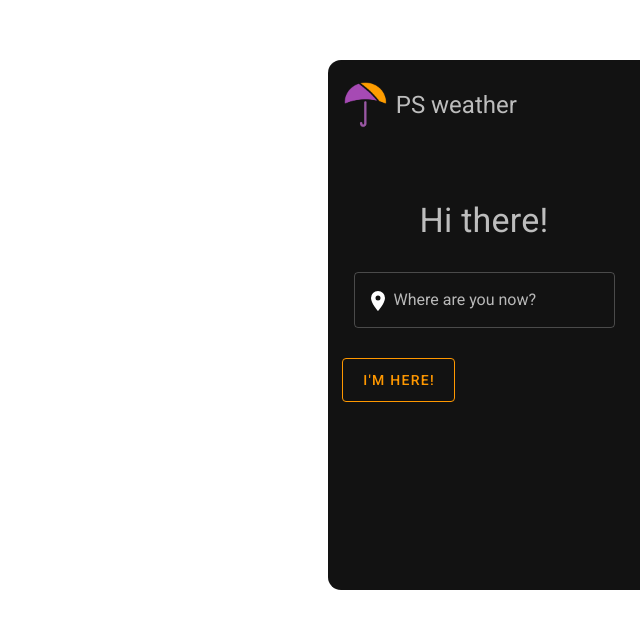
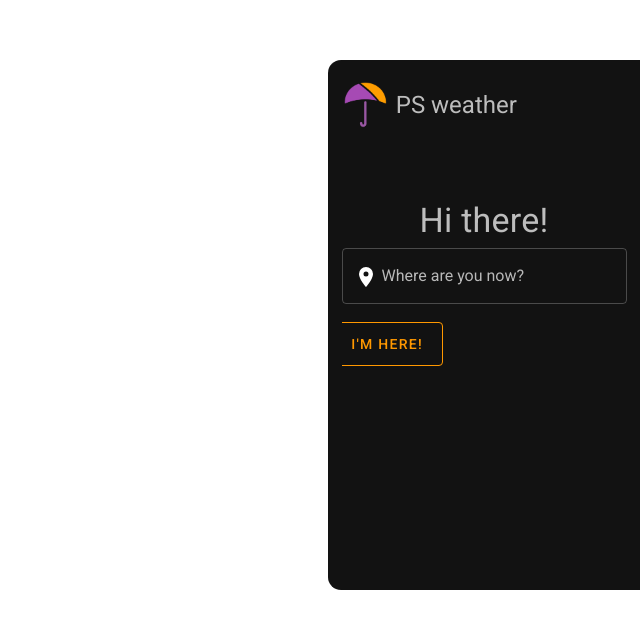
Before and after one commit to juneaucross/weather-widget, a Vue app: page / in a window 1280 px wide. Shown: the top 628 px of the page, without its empty margins (640-1280 px from the left). Built offline with nearby package versions, Linux system fonts and the light colour scheme; what vue-custom-element would draw is missing.

Commit message:
some commit

```diff
--- a/package.json
+++ b/package.json
@@ -40,7 +40,7 @@
     "uglifyjs-webpack-plugin": "^2.2.0",
     "vue-cli-plugin-vuetify": "~2.4.2",
     "vue-template-compiler": "^2.6.11",
-    "vuetify-loader": "^1.7.0",
+    "vuetify-loader": "^1.7.3",
     "webpack": "^4.46.0",
     "webpack-cli": "^3.3.12"
   },
--- a/src/App.vue
+++ b/src/App.vue
@@ -48,8 +48,8 @@ export default {
   position: absolute;
   right: 0;
   top: 60px;
-  width: 312px;
-  height: 530px;
+  width: 312px !important;
+  height: 530px !important;
   font-family: Roboto, Avenir, Helvetica, Arial, sans-serif;
   -webkit-font-smoothing: antialiased;
   -moz-osx-font-smoothing: grayscale;
--- a/src/components/AppInput.vue
+++ b/src/components/AppInput.vue
@@ -1,8 +1,8 @@
 <template>
   <v-form @submit.prevent="addCity">
-    <v-container>
-      <!-- <v-row> -->
-        <!-- <v-col cols="12" class="pb-0 pt-0"> -->
+    <!-- <v-container> -->
+    <v-row>
+      <v-col cols="12" class="pb-0 pt-0">
         <v-text-field
           v-model="cityName"
           :label="labelText"
@@ -12,14 +12,14 @@
           :prepend-inner-icon="icons.mdiMapMarker"
           :error-messages="this.errorMsg"
         >
-            <template v-slot:append v-if="buttonText === 'Yeah!'">
+          <!-- <template v-slot:append v-if="buttonText === 'Yeah!'">
             <v-btn color="orange" outlined small @click="addCity">
               {{ buttonText }}
             </v-btn>
-            </template>
+          </template> -->
         </v-text-field>
-        <!-- </v-col> -->
-      <!-- </v-row> -->
+      </v-col>
+    </v-row>
     <v-row class="mt-0" v-if="buttonText !== 'Yeah!'">
       <!-- <v-col cols="12" class="d-flex flex-row-reverse pt-0"> -->
       <v-btn color="orange" outlined large @click="addCity">
@@ -27,7 +27,7 @@
       </v-btn>
       <!-- </v-col> -->
     </v-row>
-    </v-container>
+    <!-- </v-container> -->
   </v-form>
 </template>
 
@@ -45,7 +45,7 @@ export default {
       cityName: '',
       icons: {
         mdiMapMarker,
-      }
+      },
     };
   },
   computed: {
```
Also changed, not shown: vue.config.js (+25 -3 lines), 1 other file (tests, documents, lock files or other folders). Lines whose indentation alone changed are shown as unchanged.
